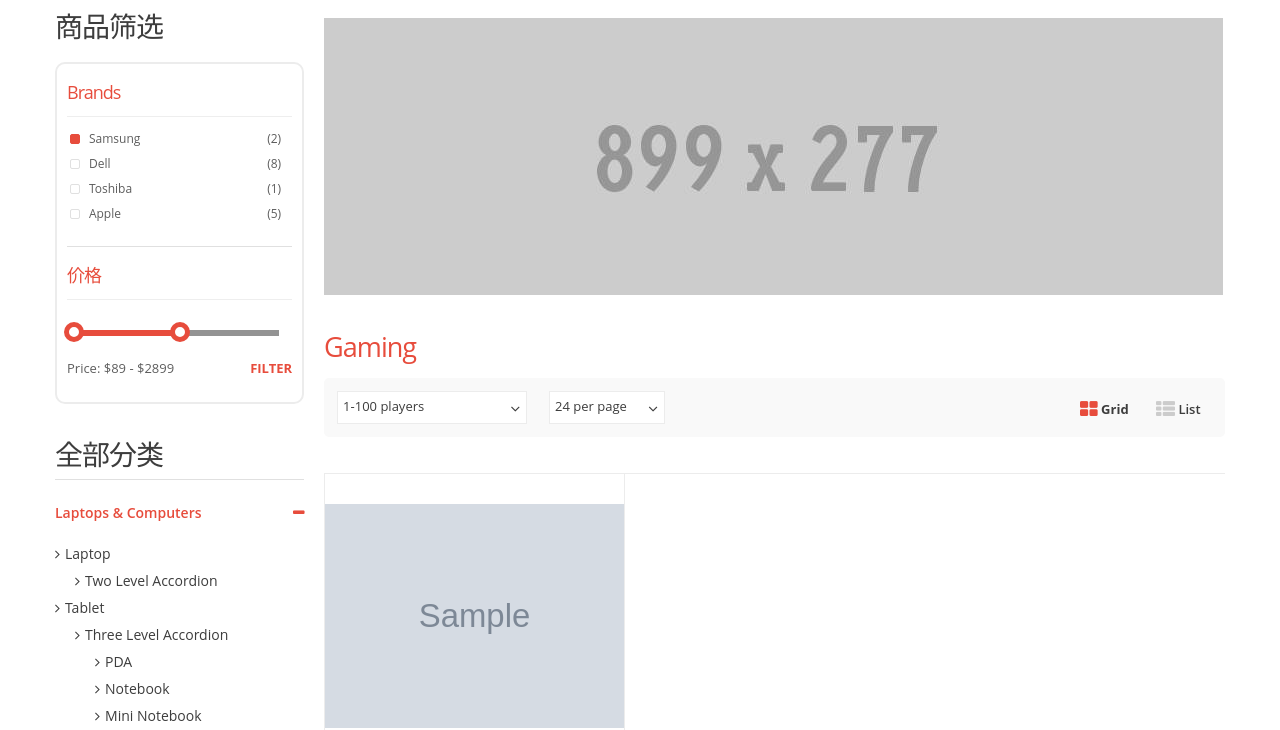
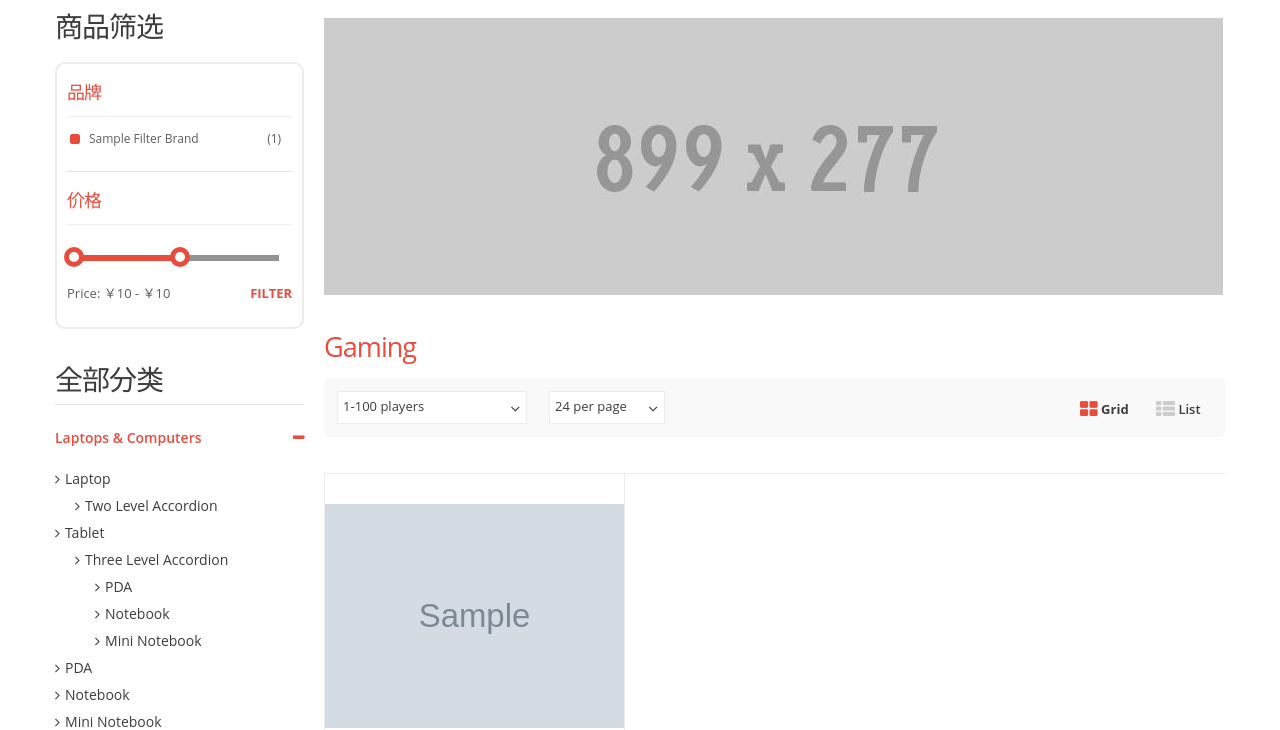
Before and after one commit to dbing/BigLionShop, a PHP site: template frontend/views/category/index.php in a window 1280 px wide. Shown: the part 207-937 px from the top of the page. Run offline with PHP 8.4, Linux system fonts and the light colour scheme; the template is opened without the code that fills it: most values are stand-ins (such as "Sample title", 1, 10 or a date in 2020); grey boxes marked "Sample" are stand-in pictures; data that the repository does not hold is empty.

Commit message:
v0.9.6
根据品牌，价格区间检索分类下商品；

```diff
--- a/frontend/controllers/CategoryController.php
+++ b/frontend/controllers/CategoryController.php
@@ -33,10 +33,14 @@ class CategoryController extends \yii\web\Controller
         // 查询指定分类下精品列表
         $cateRecommond = Goods::getRecommendGoods('is_best','','5',$cid);
 
+        // 获取指定分类下筛选条件
+        $filter = Category::getFilter($cid);
+
         $data = [
             'goodsList'     =>$goods['goodsList'],
             'pagination'    =>$goods['pagination'],
-            'cateRecommond' =>$cateRecommond
+            'cateRecommond' =>$cateRecommond,
+            'filter'        =>$filter
         ];
 
         return $this->render('index',$data);
--- a/frontend/views/category/index.php
+++ b/frontend/views/category/index.php
@@ -13,13 +13,12 @@
                     <div class="body bordered">
 
                         <div class="category-filter">
-                            <h2>Brands</h2>
+                            <h2>品牌</h2>
                             <hr>
                             <ul>
-                                <li><input checked="checked" class="le-checkbox" type="checkbox"  /> <label>Samsung</label> <span class="pull-right">(2)</span></li>
-                                <li><input  class="le-checkbox" type="checkbox" /> <label>Dell</label> <span class="pull-right">(8)</span></li>
-                                <li><input  class="le-checkbox" type="checkbox" /> <label>Toshiba</label> <span class="pull-right">(1)</span></li>
-                                <li><input  class="le-checkbox" type="checkbox" /> <label>Apple</label> <span class="pull-right">(5)</span></li>
+                                <?php if(is_array($filter['filterBrand'])): foreach ($filter['filterBrand'] as $brand):?>
+                                <li><input checked="checked" class="le-checkbox" type="checkbox"  /> <label><?=$brand['brand_name'];?></label> <span class="pull-right">(<?=$brand['num'];?>)</span></li>
+<?php endforeach;endif;?>
                             </ul>
                         </div><!-- /.category-filter -->
 
@@ -31,7 +30,7 @@
                                 <input type="text" class="price-slider" value="" >
 
                                 <span class="min-max">
-                    Price: $89 - $2899
+                    Price: ￥<?=$filter['filterPrice']['min_price']?> - ￥<?=$filter['filterPrice']['max_price'];?>
                 </span>
                                 <span class="filter-button">
                     <a href="#">Filter</a>
```
Also changed, not shown: common/models/Category.php (+32 -0 lines).
